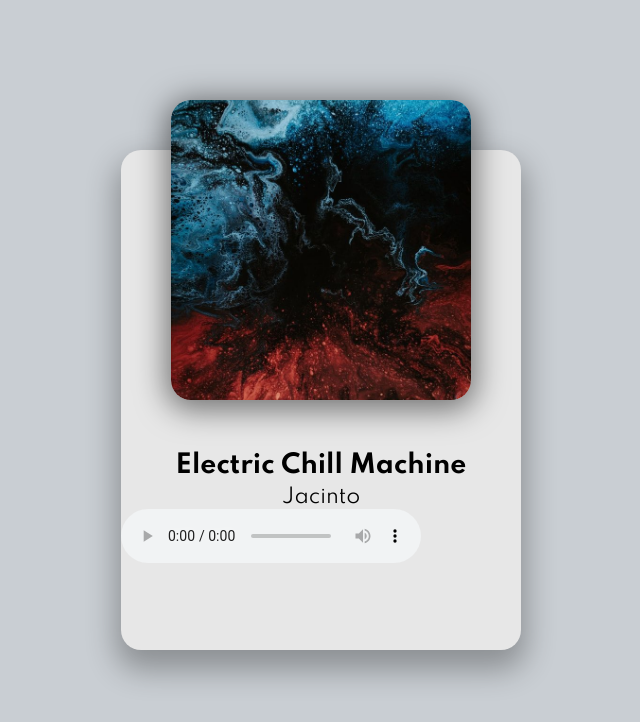
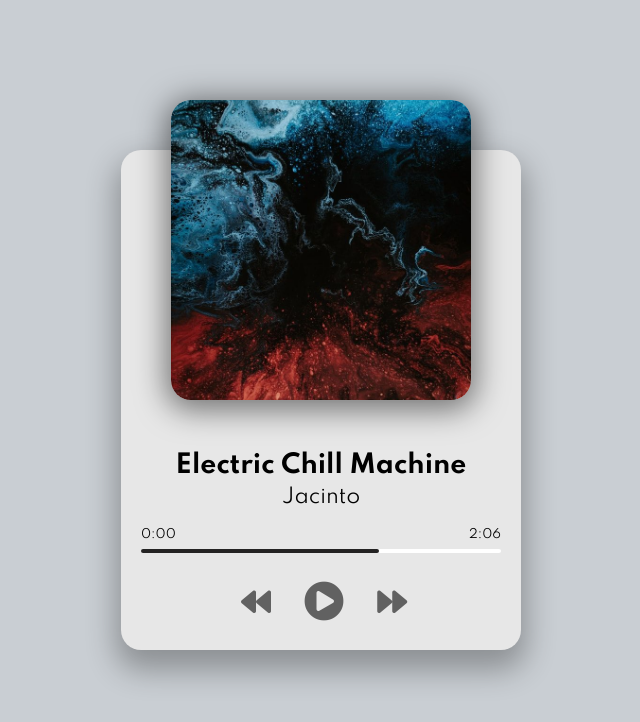
Before and after one commit to VaderSteve76/MusicPlayer-Js, a plain HTML site: page index.html in a window 1280 px wide. Shown: the whole page, without its empty margins (319-959 px from the left). Drawn offline with Linux system fonts and the light colour scheme.

Commit message:
Added custom player controls, still need functionality

```diff
--- a/index.html
+++ b/index.html
@@ -16,7 +16,21 @@
         </div>
         <h2 id="title">Electric Chill Machine</h2>
         <h3 id="artist">Jacinto</h3>
-        <audio src="music/song1.mp3" controls></audio>
+        <audio src="music/song1.mp3"></audio>
+        <!-- Progress -->
+        <div class="progress-container" id="progress-container">
+            <div class="progress" id="progress"></div>
+            <div class="duration-wrapper">
+                <span id="current-time">0:00</span>
+                <span id="duration">2:06</span>
+            </div>
+        </div>
+        <!-- Controls -->
+        <div class="player-controls">
+            <i class="fas fa-backward" id="prev" title="Previous"></i>
+            <i class="fas fa-play-circle main-button" id="play" title="Play"></i>
+            <i class="fas fa-forward" id="forward" title="Next"></i>
+        </div>
     </div>
     <!-- Script -->
     <script src="script.js"></script>
--- a/style.css
+++ b/style.css
@@ -91,11 +91,15 @@ h3 {
 
 .fas {
   font-size: 30px;
-  color: rgb(129, 129, 129);
+  color: rgb(97, 97, 97);
   margin-right: 30px;
-
+  cursor: pointer;
+  user-select: none;
 }
 
+.fas:hover {
+  filter: brightness(60%);
+}
 
 
 .main-button {
```
